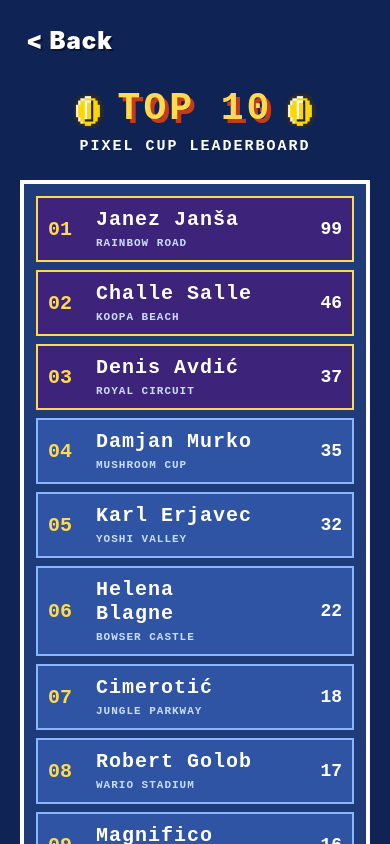
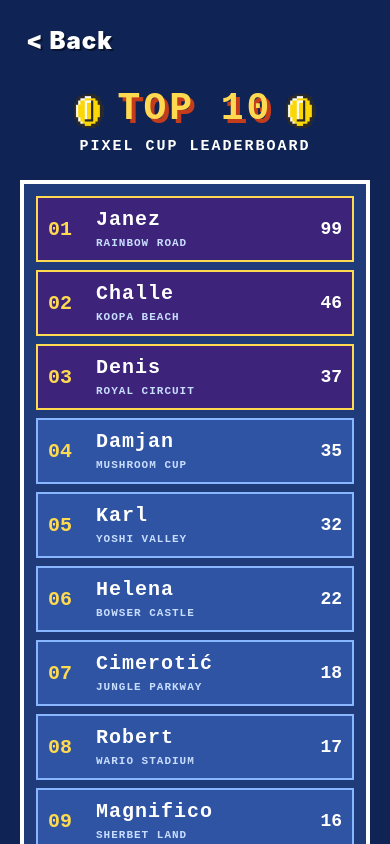
Before and after one commit to hlyudzyk/mario-kart, a React Native app in the folder frontend/: screen /Leaderboard in a window 390 px wide. Built offline with nearby package versions, Linux system fonts and the light colour scheme.

Commit message:
Remove surnames

```diff
--- a/frontend/pages/LeaderboardPage.tsx
+++ b/frontend/pages/LeaderboardPage.tsx
@@ -18,16 +18,16 @@ type LeaderboardPageProps = {
 };
 
 const TOP_RESULTS = [
-  { rank: 1, name: 'Janez Janša', score: 99, track: 'RAINBOW ROAD' },
-  { rank: 2, name: 'Challe Salle', score: 46, track: 'KOOPA BEACH' },
-  { rank: 3, name: 'Denis Avdić', score: 37, track: 'ROYAL CIRCUIT' },
-  { rank: 4, name: 'Damjan Murko', score: 35, track: 'MUSHROOM CUP' },
-  { rank: 5, name: 'Karl Erjavec', score: 32, track: 'YOSHI VALLEY' },
-  { rank: 6, name: 'Helena Blagne', score: 22, track: 'BOWSER CASTLE' },
+  { rank: 1, name: 'Janez', score: 99, track: 'RAINBOW ROAD' },
+  { rank: 2, name: 'Challe', score: 46, track: 'KOOPA BEACH' },
+  { rank: 3, name: 'Denis', score: 37, track: 'ROYAL CIRCUIT' },
+  { rank: 4, name: 'Damjan', score: 35, track: 'MUSHROOM CUP' },
+  { rank: 5, name: 'Karl', score: 32, track: 'YOSHI VALLEY' },
+  { rank: 6, name: 'Helena', score: 22, track: 'BOWSER CASTLE' },
   { rank: 7, name: 'Cimerotić', score: 18, track: 'JUNGLE PARKWAY' },
-  { rank: 8, name: 'Robert Golob', score: 17, track: 'WARIO STADIUM' },
+  { rank: 8, name: 'Robert', score: 17, track: 'WARIO STADIUM' },
   { rank: 9, name: 'Magnifico', score: 16, track: 'SHERBET LAND' },
-  { rank: 10, name: 'Zlatko Zahovič', score: 15, track: 'PEACH GARDENS' },
+  { rank: 10, name: 'Zlatko', score: 15, track: 'PEACH GARDENS' },
 ] as const;
 
 const pixelFont = Platform.select({
```
